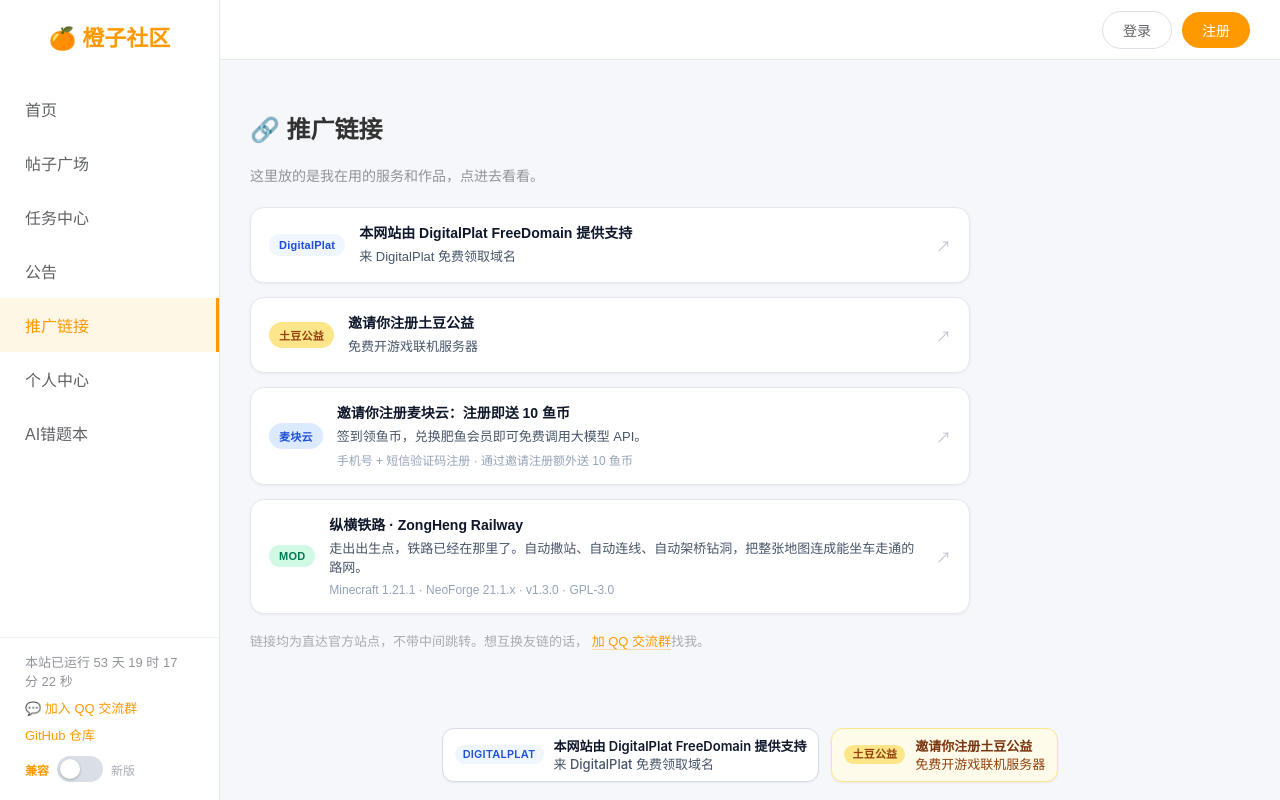
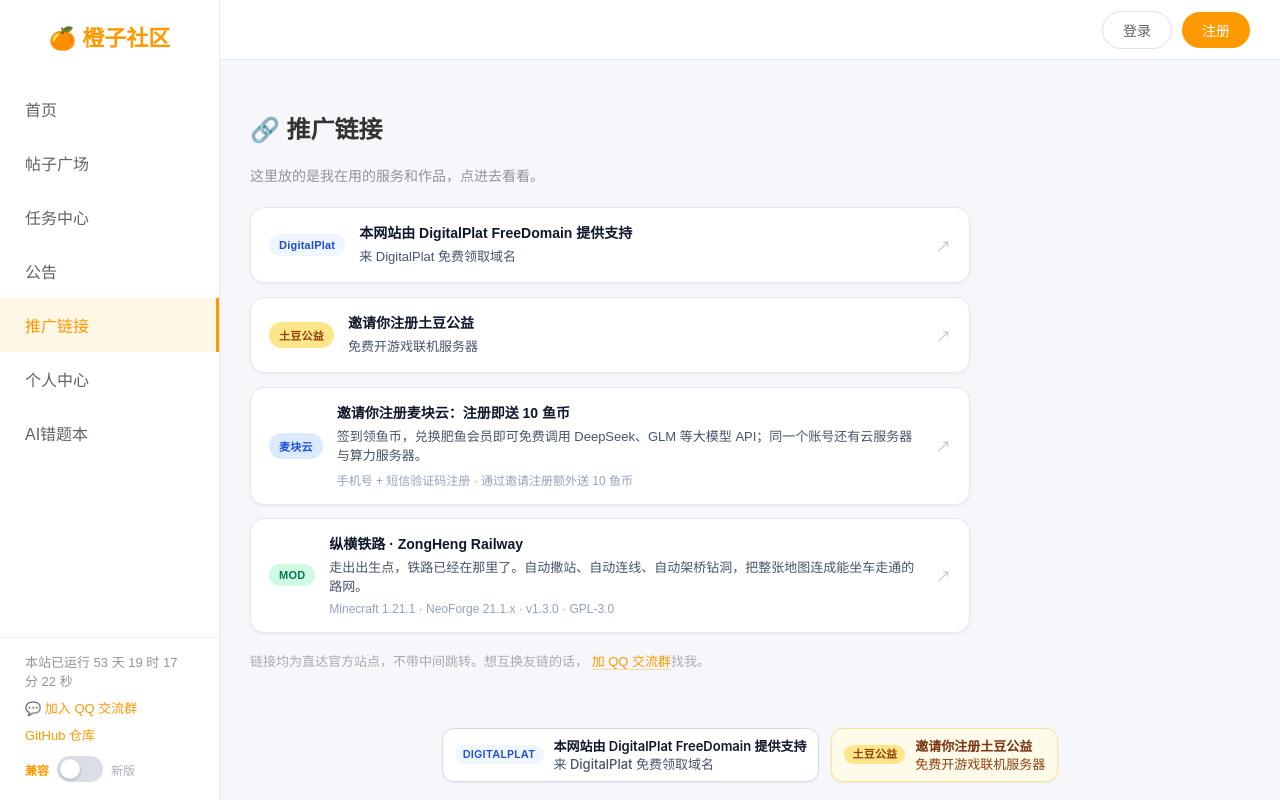
Before and after one commit to orange838/orange-community, a Vue app in the folder orange-frontend/: page /#/promo in a window 1280 px wide. Built offline with nearby package versions, Linux system fonts and the light colour scheme.

Commit message:
fix(frontend): 麦块云卡片补回 DeepSeek/GLM 与云服务器、算力服务器描述

```diff
--- a/orange-frontend/src/view/Promo.vue
+++ b/orange-frontend/src/view/Promo.vue
@@ -65,7 +65,7 @@ const promos = [
     flyFrom: '',
     tag: '麦块云',
     title: '邀请你注册麦块云：注册即送 10 鱼币',
-    desc: '签到领鱼币，兑换肥鱼会员即可免费调用大模型 API。',
+    desc: '签到领鱼币，兑换肥鱼会员即可免费调用 DeepSeek、GLM 等大模型 API；同一个账号还有云服务器与算力服务器。',
     meta: '手机号 + 短信验证码注册 · 通过邀请注册额外送 10 鱼币',
     href: 'https://minekuai.cn/r/A6YPDVZG'
   },
```
